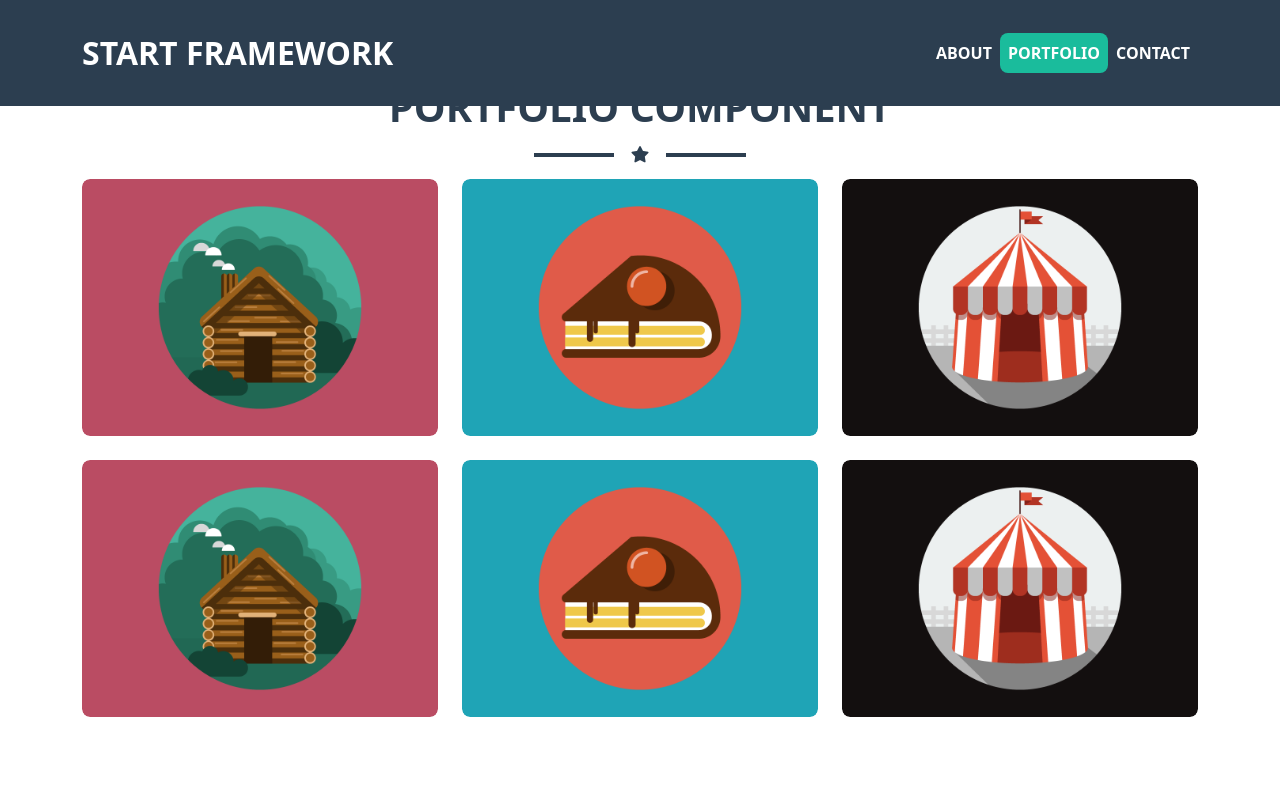
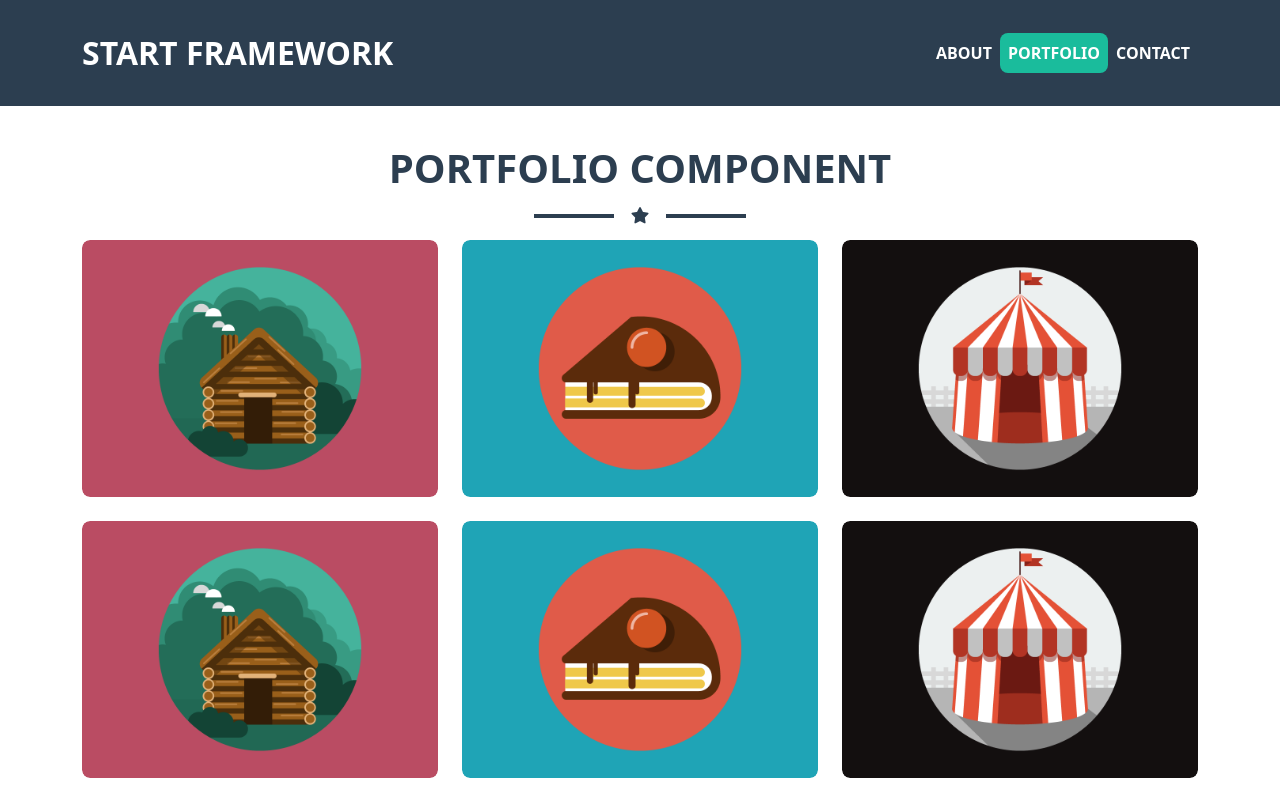
Before and after one commit to eng-mohamed-hussein7/route-frontend-assignment-01-react-start-framework, a React (Vite) app: page /portfolio in a window 1280 px wide. Shown: the top 800 px of the page. Built offline with nearby package versions, Linux system fonts and the light colour scheme.

Commit message:
enhance portfolio and contact

```diff
--- a/src/Pages/Contact/Contact.jsx
+++ b/src/Pages/Contact/Contact.jsx
@@ -13,7 +13,7 @@ export default function Contact() {
       <Navbar />
       <section
         id="contact"
-        className="vh-100 d-flex flex-wrap flex-column justify-content-center align-items-center"
+        className="vh-100 d-flex flex-wrap flex-column justify-content-center align-items-center py-5"
       >
         <div className="container">
           <SectionHeader data={"contact section"} />
--- a/src/Pages/Portfolio/Portfolio.jsx
+++ b/src/Pages/Portfolio/Portfolio.jsx
@@ -15,9 +15,9 @@ export default function Portfolio() {
       <Navbar />
       <section
         id="portfolio"
-        className="vh-100 d-flex flex-wrap flex-column justify-content-center align-items-center"
+        className="min-vh-100  d-flex flex-wrap flex-column justify-content-center align-items-center py-5"
       >
-        <div className="container">
+        <div className="container pt-md-5">
           <SectionHeader data={"portfolio component"} />
           <div className="row g-4">
             <div className="col-lg-4 col-md-6">
--- a/src/components/SectionHeader/SectionHeader.jsx
+++ b/src/components/SectionHeader/SectionHeader.jsx
@@ -3,7 +3,7 @@ import Line from "../Line/Line";
 export default function SectionHeader({ data }) {
   return (
     <>
-      <h2 className="text-uppercase mb-3 fs-1 fw-bolder text-center text-blue">
+      <h2 className="text-uppercase mb-3 fs-1 fw-bolder text-center text-blue pt-md-5">
         {data}
       </h2>
       <Line theme={"blue"} />
```
